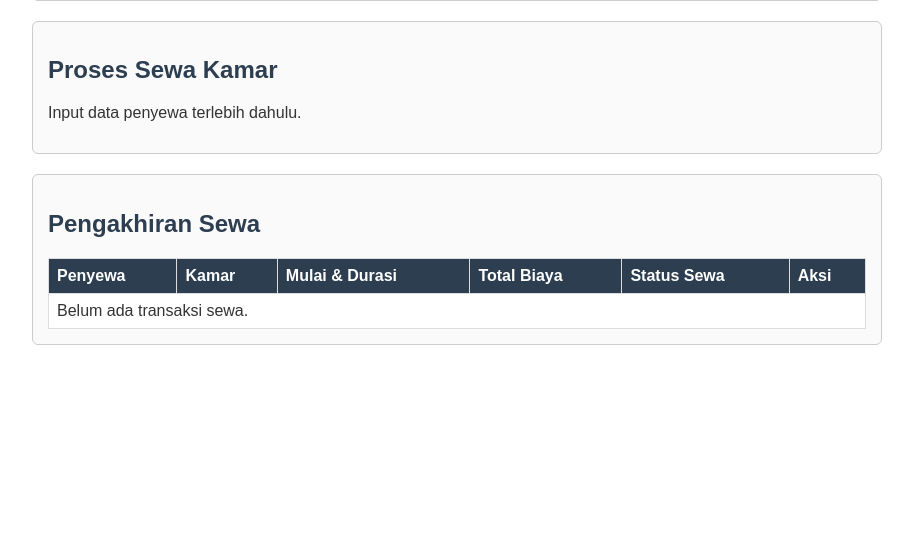
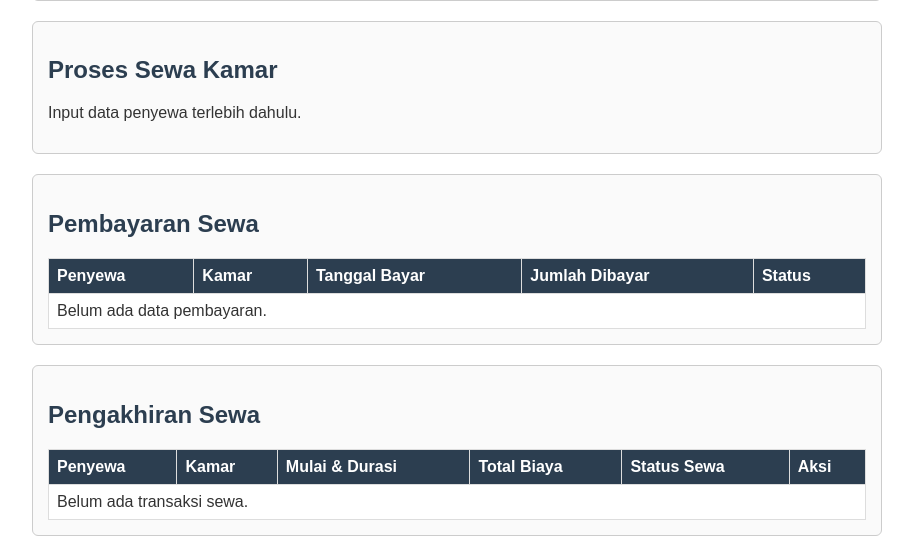
Before and after one commit to dikasptra/penyewaan-kos, a Flask app: page / in a window 1280 px wide. Shown: the part 697-1253 px from the top of the page, without its empty margins (183-1096 px from the left). Before the commit the page ends 1042 px from the top, so only its background shows below. Run offline with Flask 3, Linux system fonts and the light colour scheme.

Commit message:
Pembayaran sewa & integrasi final

```diff
--- a/app.py
+++ b/app.py
@@ -2,6 +2,7 @@ from flask import Flask, render_template, request, redirect, url_for
 from kamar import Kamar
 from penyewa import Penyewa
 from sewa import Sewa
+from pembayaran import Pembayaran
 
 app = Flask(__name__)
 
@@ -14,6 +15,7 @@ daftar_kamar[2].sewakan()
 
 daftar_penyewa = []
 daftar_sewa = []
+daftar_pembayaran = []
 pesan_hasil = ""
 
 
@@ -27,6 +29,7 @@ def index():
         daftar_kamar=daftar_kamar,
         daftar_penyewa=daftar_penyewa,
         daftar_sewa=daftar_sewa,
+        daftar_pembayaran=daftar_pembayaran,
         pesan=pesan
     )
 
@@ -76,6 +79,23 @@ def sewa_kamar():
     return redirect(url_for("index"))
 
 
+@app.route("/bayar", methods=["POST"])
+def bayar_sewa():
+    global pesan_hasil
+    index_sewa = int(request.form["index_sewa"])
+    jumlah = int(request.form["jumlah"])
+    tanggal_bayar = request.form["tanggal_bayar"]
+
+    sewa_dipilih = daftar_sewa[index_sewa]
+    pembayaran_baru = Pembayaran(sewa_dipilih, jumlah, tanggal_bayar)
+    pembayaran_baru.catat_pembayaran()
+    daftar_pembayaran.append(pembayaran_baru)
+
+    status = "Lunas" if pembayaran_baru.cek_lunas() else "Belum Lunas"
+    pesan_hasil = f"Pembayaran {sewa_dipilih.penyewa.nama} sebesar Rp{jumlah:,} dicatat ({status})."
+    return redirect(url_for("index"))
+
+
 @app.route("/checkout/<int:index_sewa>", methods=["POST"])
 def checkout(index_sewa):
     global pesan_hasil
--- a/templates/index.html
+++ b/templates/index.html
@@ -88,6 +88,46 @@
     </div>
 
     <div class="box">
+        <h2>Pembayaran Sewa</h2>
+        {% if daftar_sewa %}
+        <form action="/bayar" method="POST">
+            <select name="index_sewa">
+                {% for s in daftar_sewa %}
+                <option value="{{ loop.index0 }}">
+                    {{ s.penyewa.nama }} - Kamar {{ s.kamar.nomor_kamar }} (Tagihan: Rp{{ "{:,}".format(s.hitung_total()) }})
+                </option>
+                {% endfor %}
+            </select>
+
+            <input type="number" name="jumlah" placeholder="Masukkan jumlah bayar" required>
+            <input type="date" name="tanggal_bayar" required>
+            <button type="submit">Catat Pembayaran</button>
+        </form>
+        {% endif %}
+
+        <table>
+            <tr>
+                <th>Penyewa</th>
+                <th>Kamar</th>
+                <th>Tanggal Bayar</th>
+                <th>Jumlah Dibayar</th>
+                <th>Status</th>
+            </tr>
+            {% for p in daftar_pembayaran %}
+            <tr>
+                <td>{{ p.sewa.penyewa.nama }}</td>
+                <td>Kamar {{ p.sewa.kamar.nomor_kamar }}</td>
+                <td>{{ p.tanggal_bayar }}</td>
+                <td>Rp{{ "{:,}".format(p.jumlah) }}</td>
+                <td><strong>{{ "Lunas" if p.cek_lunas() else "Belum Lunas" }}</strong></td>
+            </tr>
+            {% else %}
+            <tr><td colspan="5">Belum ada data pembayaran.</td></tr>
+            {% endfor %}
+        </table>
+    </div>
+
+    <div class="box">
         <h2>Pengakhiran Sewa</h2>
         <table>
             <tr>
```
Also changed, not shown: pembayaran.py (added, +12 -0 lines).
